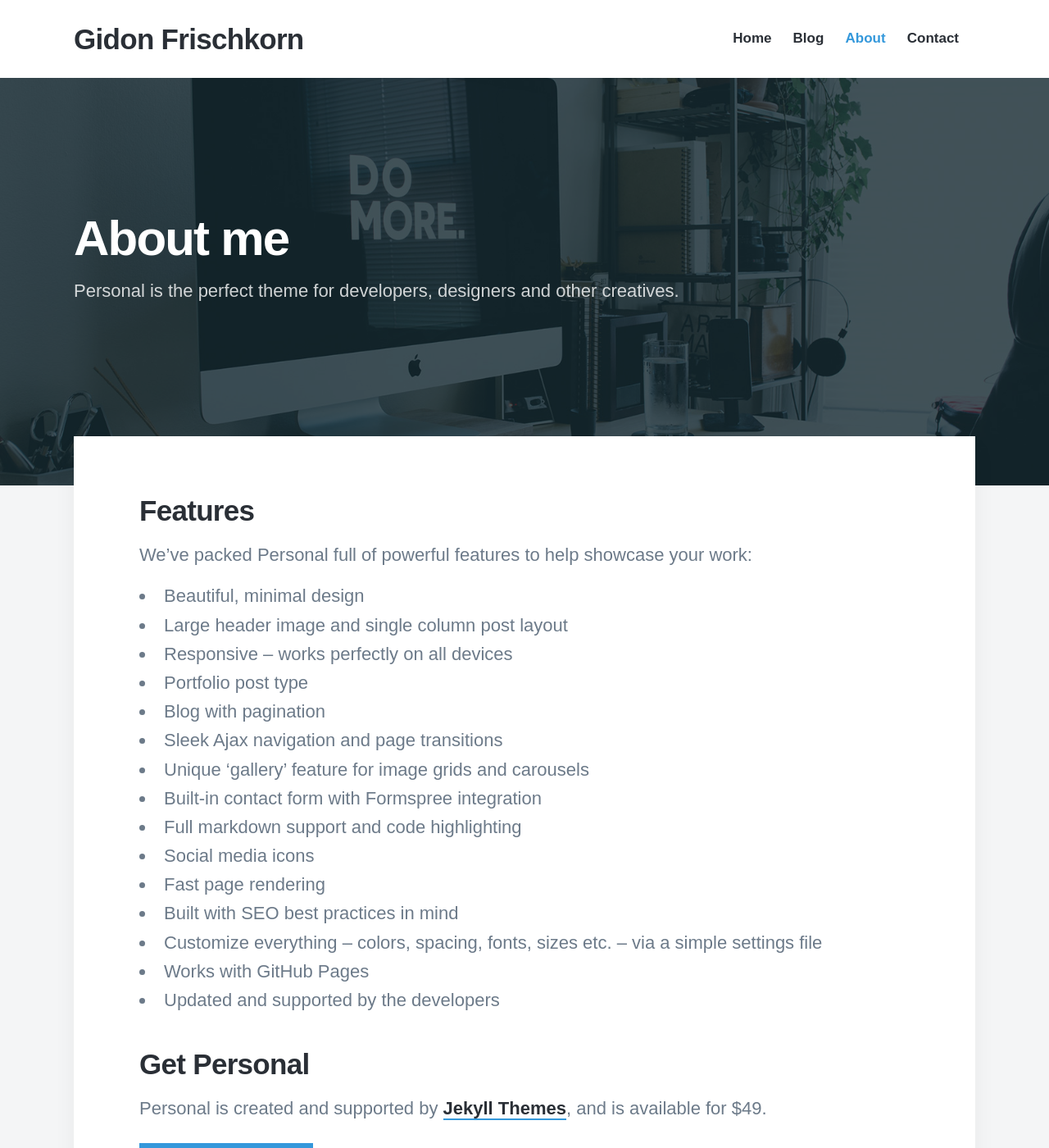
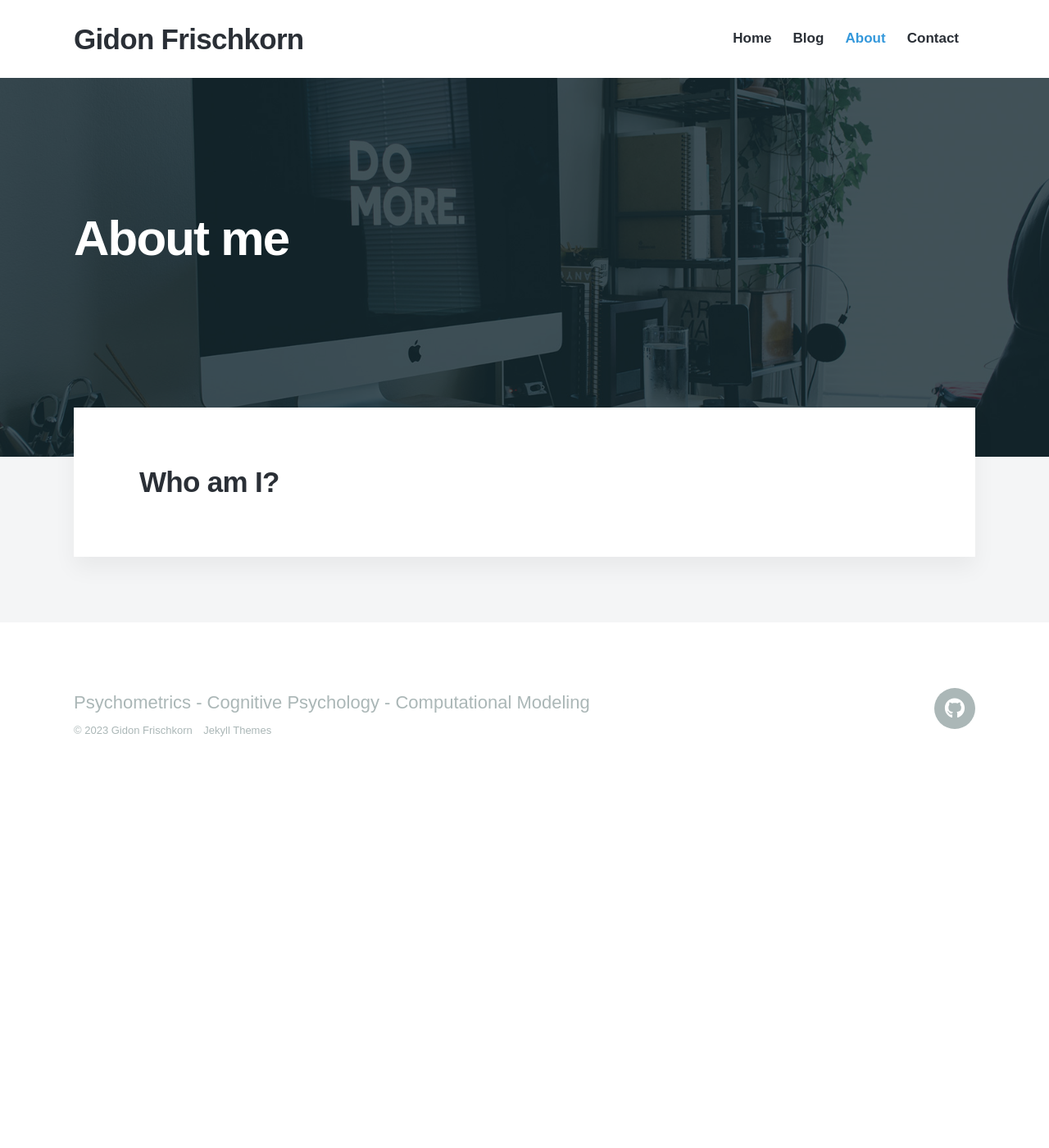
Before and after one commit to GidonFrischkorn/GidonFrischkorn.github.io, a Jekyll site: the page built from _pages/about.md, in a window 1280 px wide and 1400 px high. Shown: the whole window at 82% size. Built offline with Jekyll 4.4.1, drawn with Linux system fonts in a browser that asks for light colours; nearby versions of some CDN libraries; some web fonts are replaced.

```diff
--- a/_pages/about.md
+++ b/_pages/about.md
@@ -1,32 +1,7 @@
 ---
 title: About me
-subtitle: Personal is the perfect theme for developers, designers and other creatives.
-description: Personal is the perfect theme for developers, designers and other creatives.
+subtitle:
 featured_image: /images/demo/about.jpg
 ---
 
-## Features
-
-We've packed Personal full of powerful features to help showcase your work:
-
-* Beautiful, minimal design
-* Large header image and single column post layout
-* Responsive – works perfectly on all devices
-* Portfolio post type
-* Blog with pagination
-* Sleek Ajax navigation and page transitions
-* Unique 'gallery' feature for image grids and carousels
-* Built-in contact form with Formspree integration
-* Full markdown support and code highlighting
-* Social media icons
-* Fast page rendering
-* Built with SEO best practices in mind
-* Customize everything – colors, spacing, fonts, sizes etc. – via a simple settings file
-* Works with GitHub Pages
-* Updated and supported by the developers
-
-## Get Personal
-
-Personal is created and supported by [Jekyll Themes](https://jekyllthemes.io), and is available for $49.
-
-<a href="https://jekyllthemes.io/theme/personal-website-jekyll-theme" class="button button--large">Get This Theme</a>
+## Who am I?
```
Also changed, not shown: _pages/thanks.md (+2 -1 lines), _posts/2018-06-30-demo-post.md (deleted, +0 -105 lines), _projects/2018-06-30-demo-project.md (deleted, +0 -106 lines).
